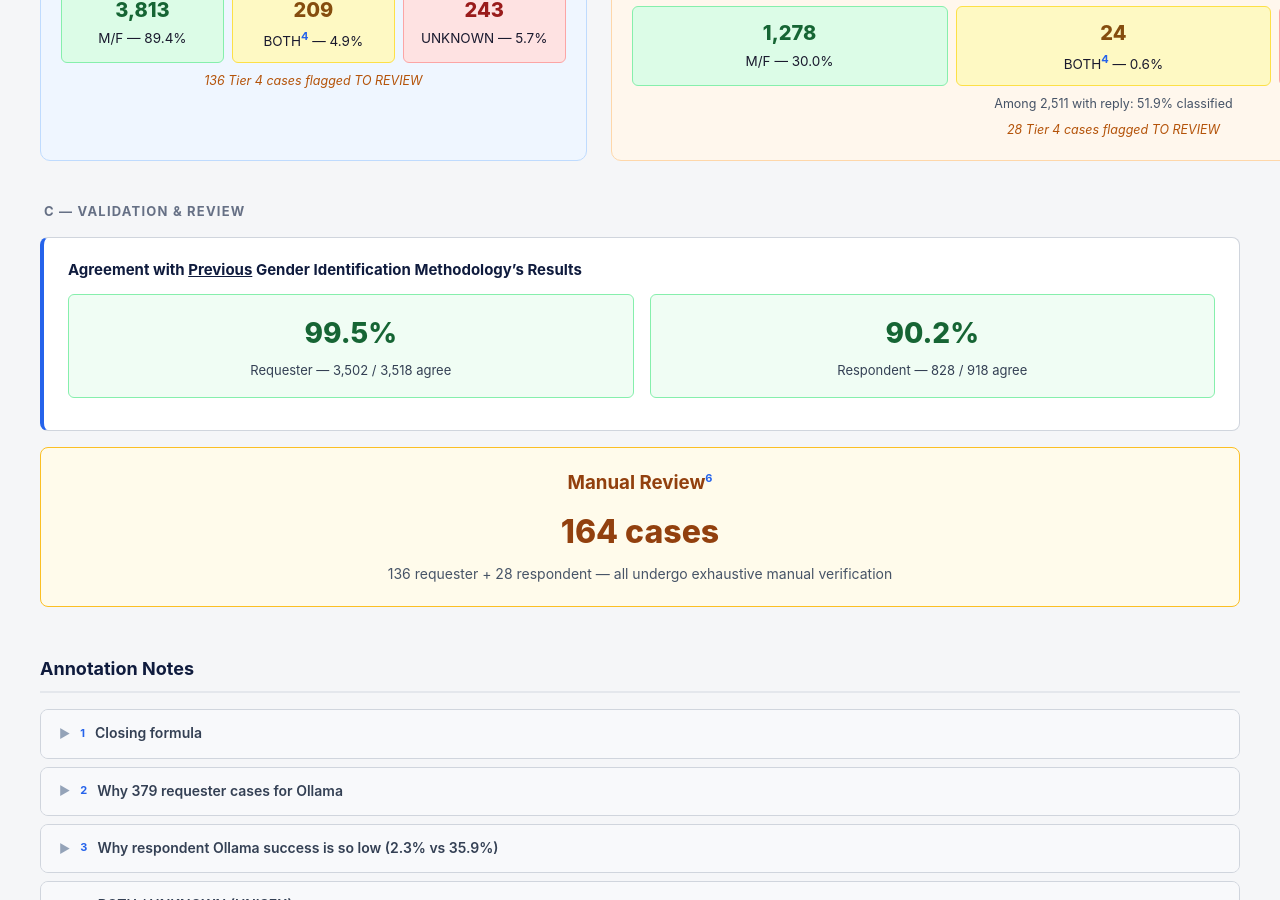
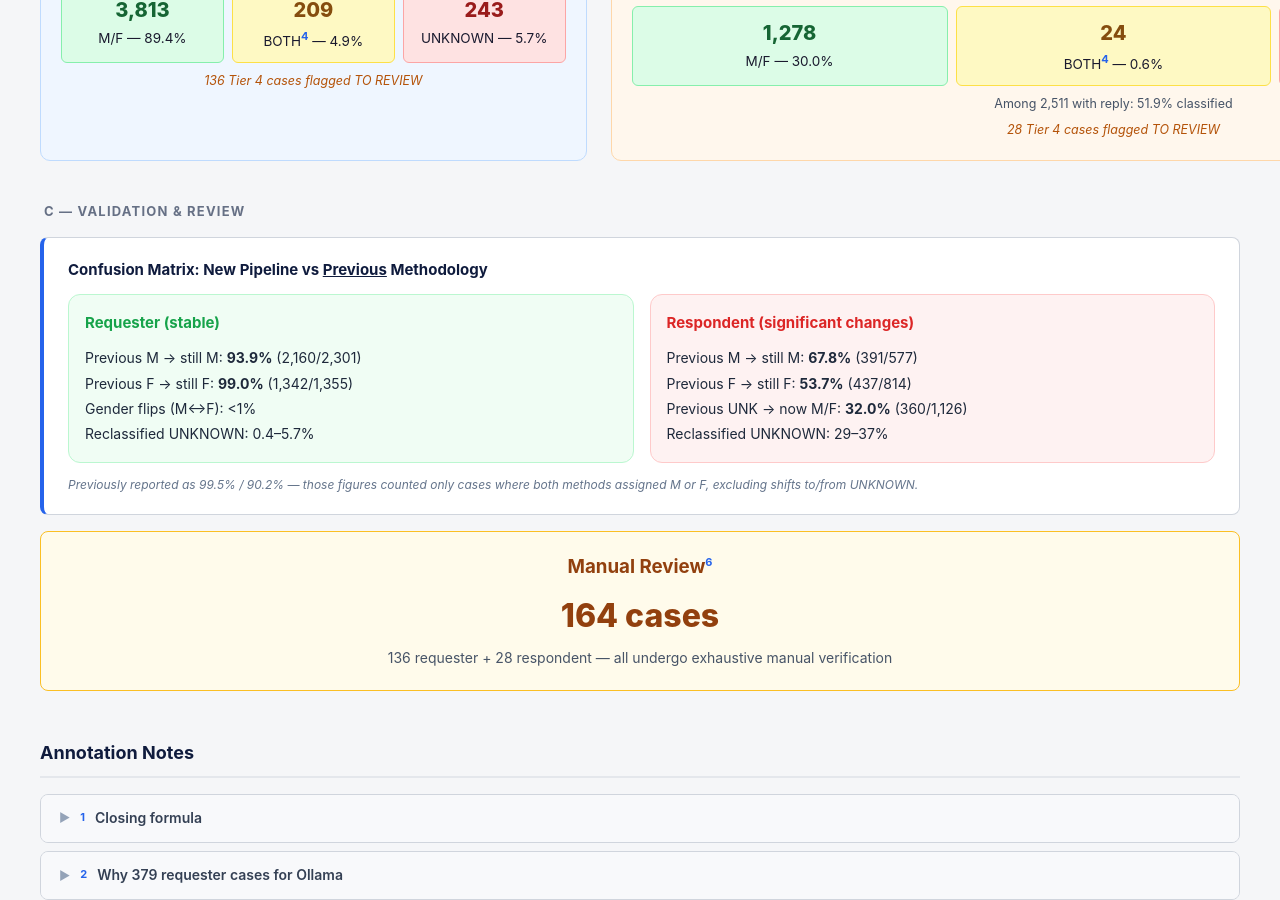
Before and after one commit to eqenrico-hub/eqenrico-hub.github.io, a Jekyll site: the page pipeline.html, which Jekyll copies as it is, in a window 1280 px wide and 900 px high, scrolled down 3486 px. Built offline with Jekyll 4.4.1, drawn with Linux system fonts in a browser that asks for light colours; some of the changed text lies outside the part shown.

Commit message:
Update agreement rates with full confusion matrix data
Replace misleading 99.5%/90.2% agreement rates (which excluded
UNKNOWN shifts) with actual confusion matrix breakdowns showing
confirmation rates per gender category.

Co-Authored-By: Claude Opus 4.6 (1M context) <noreply@anthropic.com>

```diff
--- a/pipeline.html
+++ b/pipeline.html
@@ -960,17 +960,28 @@
     <div class="section-label">C &mdash; Validation &amp; Review</div>
 
     <div class="box box-accent">
-      <h3>Agreement with <u>Previous</u> Gender Identification Methodology&rsquo;s Results</h3>
-      <div class="agreement-row">
-        <div class="agreement-card">
-          <div class="big-num">99.5%</div>
-          <div class="label">Requester &mdash; 3,502 / 3,518 agree</div>
+      <h3>Confusion Matrix: New Pipeline vs <u>Previous</u> Methodology</h3>
+      <div style="display:grid;grid-template-columns:1fr 1fr;gap:16px;margin-top:12px;">
+        <div style="background:#f0fdf4;border-radius:12px;padding:16px;border:1px solid #bbf7d0;">
+          <div style="font-weight:700;font-size:15px;color:#16a34a;margin-bottom:10px;">Requester (stable)</div>
+          <div style="font-size:14px;line-height:1.8;color:#1e293b;">
+            Previous M &rarr; still M: <strong>93.9%</strong> (2,160/2,301)<br>
+            Previous F &rarr; still F: <strong>99.0%</strong> (1,342/1,355)<br>
+            Gender flips (M&harr;F): &lt;1%<br>
+            Reclassified UNKNOWN: 0.4&ndash;5.7%
+          </div>
         </div>
-        <div class="agreement-card">
-          <div class="big-num">90.2%</div>
-          <div class="label">Respondent &mdash; 828 / 918 agree</div>
+        <div style="background:#fef2f2;border-radius:12px;padding:16px;border:1px solid #fecaca;">
+          <div style="font-weight:700;font-size:15px;color:#dc2626;margin-bottom:10px;">Respondent (significant changes)</div>
+          <div style="font-size:14px;line-height:1.8;color:#1e293b;">
+            Previous M &rarr; still M: <strong>67.8%</strong> (391/577)<br>
+            Previous F &rarr; still F: <strong>53.7%</strong> (437/814)<br>
+            Previous UNK &rarr; now M/F: <strong>32.0%</strong> (360/1,126)<br>
+            Reclassified UNKNOWN: 29&ndash;37%
+          </div>
         </div>
       </div>
+      <p style="font-size:12px;color:#64748b;margin-top:12px;font-style:italic;">Previously reported as 99.5% / 90.2% &mdash; those figures counted only cases where both methods assigned M or F, excluding shifts to/from UNKNOWN.</p>
     </div>
 
     <div class="review-box">
@@ -1175,7 +1186,7 @@ Signature zone:
       <li><strong>T2 (Urban planning):</strong> Female respondents boost success rates by ~18pp regardless of requester sex. Holds in both methods (<u>Previous</u>: +17&ndash;20pp, Pipeline: +18pp). Most robust finding in the dataset.</li>
       <li><strong>T4 (Council deliberations):</strong> Male requesters massively outperform female requesters. Not only confirmed but <strong>amplified</strong> (<u>Previous</u>: 25&ndash;28pp gap &rarr; Pipeline: 56&ndash;58pp gap).</li>
       <li><strong>H1 (requester gender &amp; responsiveness):</strong> Male requesters more likely to receive a response. Should hold with new classifications.</li>
-      <li><strong>Requester agreement:</strong> 99.5% (3,502/3,518 comparable pairs) &mdash; requester classifications barely changed.</li>
+      <li><strong>Requester agreement:</strong> 93.9% of M confirmed, 99.0% of F confirmed &mdash; requester classifications barely changed (gender flips &lt;1%).</li>
     </ul>
   </div>
 
@@ -1194,7 +1205,7 @@ Signature zone:
     <h3 style="color:#16a34a;">6. What Does Not Change</h3>
     <ul style="font-size:14px;line-height:1.8;padding-left:20px;">
       <li>All non-gender variables (topics, sentiment, request status) are identical &mdash; same dataset</li>
-      <li>Requester gender classifications: 99.5% agreement</li>
+      <li>Requester gender classifications: 93.9% M confirmed, 99.0% F confirmed (flips &lt;1%)</li>
       <li>H1, H2, H3 findings: depend on requester gender, which barely changed</li>
       <li>Structural patterns (T2 respondent effect, T4 requester gap) are robust across both methods</li>
     </ul>
@@ -1212,8 +1223,8 @@ Signature zone:
       <tr style="background:#f1f5f9;"><td style="padding:6px 12px;">Same-sex gap (female req.)</td><td style="text-align:center;">8.4pp</td><td style="text-align:center;">5.1pp</td></tr>
       <tr><td style="padding:6px 12px;">T2 female resp. boost</td><td style="text-align:center;">+17&ndash;20pp</td><td style="text-align:center;">+18pp</td></tr>
       <tr style="background:#f1f5f9;"><td style="padding:6px 12px;">T4 requester gap</td><td style="text-align:center;">25&ndash;28pp</td><td style="text-align:center;">56&ndash;58pp</td></tr>
-      <tr><td style="padding:6px 12px;">Requester agreement with <u>previous method</u></td><td style="text-align:center;">&mdash;</td><td style="text-align:center;">99.5%</td></tr>
-      <tr style="background:#f1f5f9;"><td style="padding:6px 12px;">Respondent agreement with <u>previous method</u></td><td style="text-align:center;">&mdash;</td><td style="text-align:center;">90.2%</td></tr>
+      <tr><td style="padding:6px 12px;">Requester M confirmed / F confirmed</td><td style="text-align:center;">&mdash;</td><td style="text-align:center;">93.9% / 99.0%</td></tr>
+      <tr style="background:#f1f5f9;"><td style="padding:6px 12px;">Respondent M confirmed / F confirmed</td><td style="text-align:center;">&mdash;</td><td style="text-align:center;">67.8% / 53.7%</td></tr>
     </table>
   </div>
 
```
